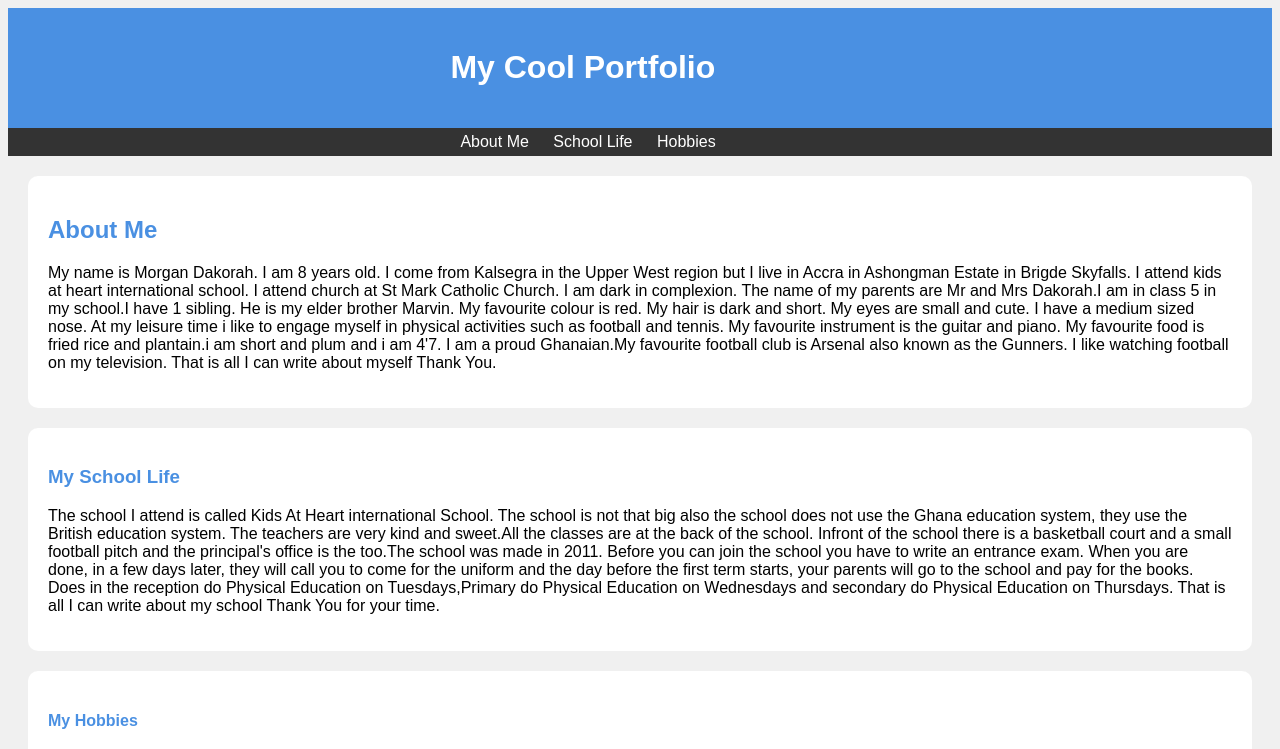
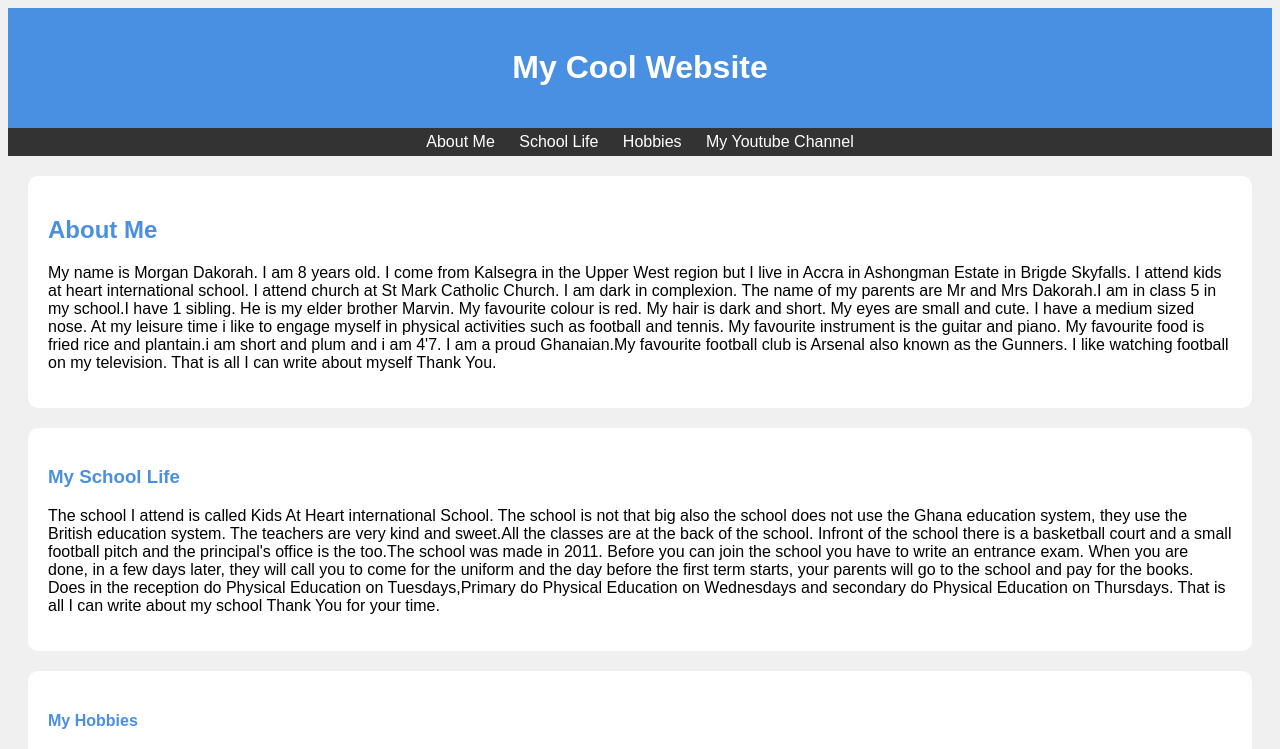
Before and after one commit to morgan-dakorah/morgan-dakorah.github.io, a plain HTML site: page index.html in a window 1280 px wide. Shown: the top 749 px of the page. Drawn offline with Linux system fonts and the light colour scheme.

Commit message:
Update index.html

```diff
--- a/index.html
+++ b/index.html
@@ -7,14 +7,15 @@
 </head>
 <body>
     <div class="div">
-    <h1 class="head">My Cool Portfolio</h1>
+    <h1 class="head">My Cool Website</h1>
     </div>
     <div class="secondediv">
-    <a href="" class="links">About Me</a>
-    <a href="" class="links">School Life</a>
-    <a href="" class="links">Hobbies</a>
+    <a href="#about_me" class="links">About Me</a>
+    <a href="#my_school_life" class="links">School Life</a>
+    <a href="#my_hobbies" class="links">Hobbies</a>
+    <a href="https://www.youtube.com/@MorganOfficial69" class="links">My Youtube Channel</a>
     </div>
-    <div class="div1">
+    <div class="div1" id="about_me">
         <h2 class="head1">About Me</h2>
         <p class="para1">My name is Morgan Dakorah. I am 8 years old. I come from Kalsegra in the Upper West region but I live in Accra in Ashongman Estate in Brigde Skyfalls.
 I attend kids at heart international school. I attend church at St Mark Catholic Church. I am dark in complexion.
@@ -25,7 +26,7 @@ instrument is the guitar and piano. My favourite food is fried rice and plantain
 I am a proud Ghanaian.My favourite football club is Arsenal also known as the Gunners. I like watching football on my television.
 That is all I can write about myself Thank You.</p>
     </div>
-    <div class="div2">
+    <div class="div2" id="my_school_life">
         <h3 class="head2">My School Life</h3>
         <p class="para2">The school I attend is called Kids At Heart international School. The school is not that big also the school does not use the Ghana education system, they use the British education system.
 The teachers are very kind and sweet.All the classes are at the back of the school. Infront of the school there is a
@@ -35,7 +36,7 @@ will call you to come for the uniform and the day before the first term starts,
 Does in the reception do Physical Education on Tuesdays,Primary do Physical Education on Wednesdays and secondary
 do Physical Education on Thursdays. That is all I can write about my school Thank You for your time.</p>
     </div>
-    <div class="div3">
+    <div class="div3" id="my_hobbies">
         <h4 class="head3">My Hobbies</h4>
         <p class="para3">My Hobbie is football. Football is my favourite sport. it is also exersize.
 Football is when there are to goals and 11 players for each team with one being the goalkepper for each team.
@@ -60,9 +61,9 @@ body {
 }
 .div {
     background-color: #4a90e2;
-    padding-left: 35%;
     padding-bottom: 20px;
     padding-top: 20px;
+    text-align: center;
 }
 
 .head {
@@ -72,8 +73,8 @@ body {
 .secondediv {
     background-color: #333;
     padding-top: 5px;
-    padding-left: 35%;
     padding-bottom: 5px;
+    text-align: center;
 }
 
 .links {
@@ -134,7 +135,7 @@ body {
 }
 
 .lastdiv {
-    padding-left: 45%;
+    text-align: center;
     background-color: #333;
     padding-top: 5px;
     padding-bottom: 5px;
```
